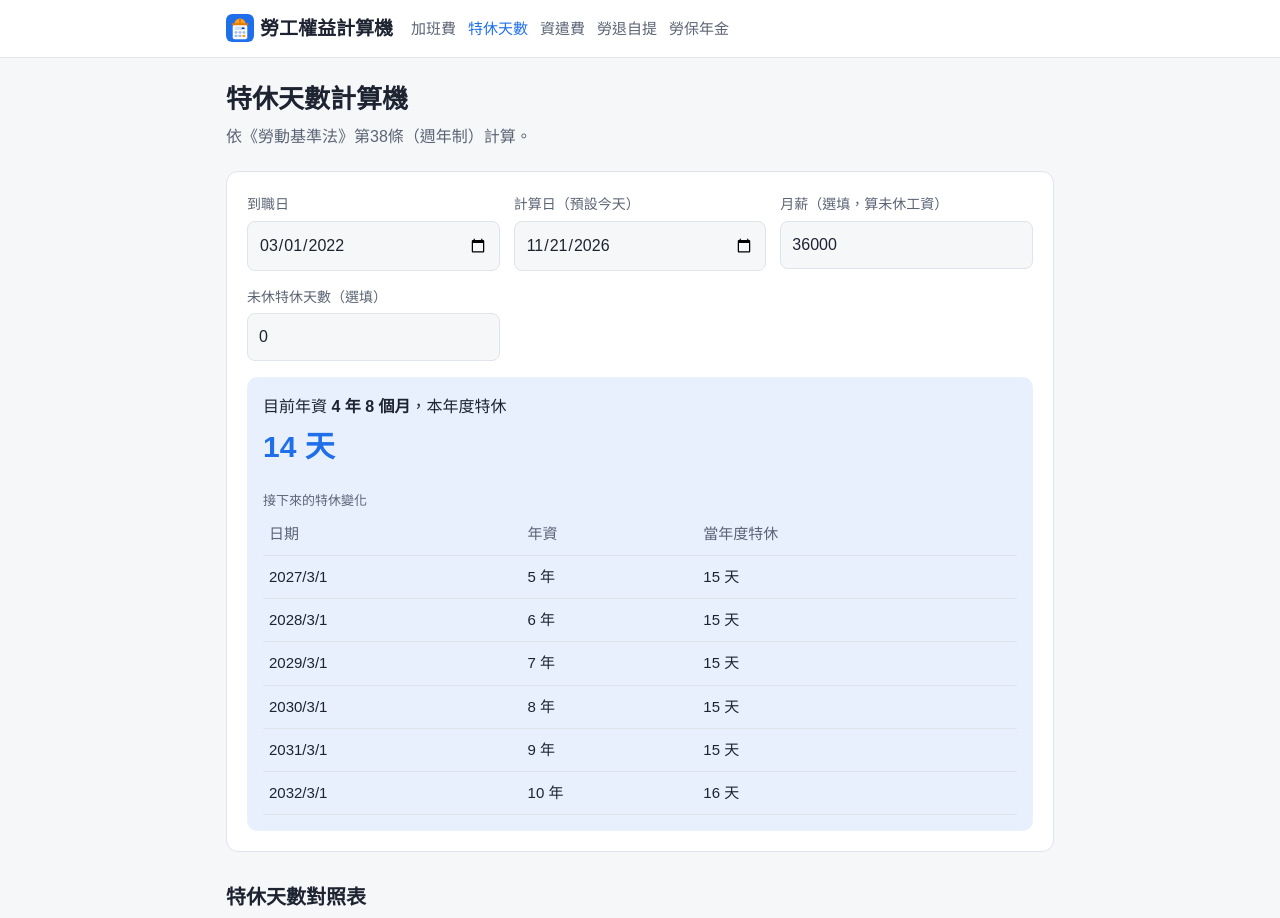
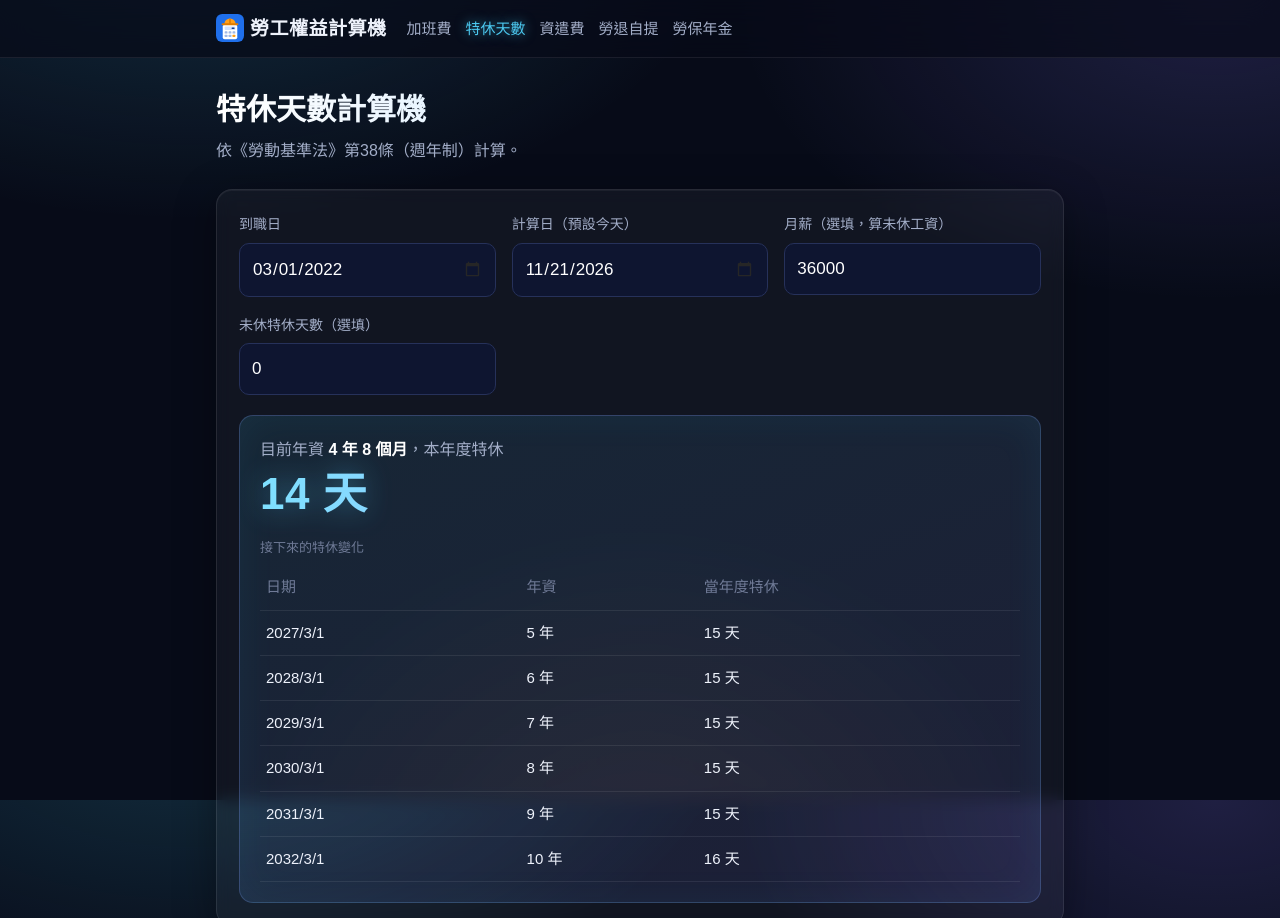
Before and after one commit to chengcheming-ai/labor-calculator, a plain HTML site: page annual-leave/index.html in a window 1280 px wide. Shown: the top 918 px of the page. Drawn offline with Linux system fonts and the light colour scheme.

Commit message:
改為深色沉浸風格，結果數字加入滾動與發光動畫
Co-Authored-By: Claude Opus 5.5 <noreply@anthropic.com>
Claude-Session: https://claude.ai/code/session_016huUGFrkXKPo439HKYg5u3

```diff
--- a/annual-leave/index.html
+++ b/annual-leave/index.html
@@ -1,4 +1,4 @@
-<!doctype html><html lang="zh-Hant-TW"><head><meta charset="utf-8"><meta name="viewport" content="width=device-width,initial-scale=1">
+<!doctype html><html lang="zh-Hant-TW"><head><meta charset="utf-8"><meta name="theme-color" content="#070b18"><meta name="viewport" content="width=device-width,initial-scale=1">
 <title>特休天數計算機｜勞工權益計算機</title><meta name="description" content="特休怎麼算？輸入到職日，依勞基法第38條自動計算今年特休天數、下一次特休何時增加，並可試算未休特休折算工資。"><link rel="canonical" href="https://chengcheming-ai.github.io/labor-calculator/annual-leave/">
 <meta property="og:title" content="特休天數計算機｜勞工權益計算機"><meta property="og:description" content="特休怎麼算？輸入到職日，依勞基法第38條自動計算今年特休天數、下一次特休何時增加，並可試算未休特休折算工資。"><meta property="og:type" content="website">
 <link rel="icon" href="../icon.svg" type="image/svg+xml"><link rel="apple-touch-icon" href="../apple-touch-icon.png"><link rel="stylesheet" href="../style.css"></head><body>
--- a/common.js
+++ b/common.js
@@ -2,3 +2,32 @@ const $=id=>document.getElementById(id);
 const num=id=>{const v=parseFloat(String($(id).value).replace(/,/g,''));return isNaN(v)?0:v};
 const fmt=n=>Math.round(n).toLocaleString('zh-TW');
 function bind(fn){document.querySelectorAll('input,select').forEach(e=>e.addEventListener('input',fn));fn()}
+
+/* 結果數字滾動動畫：.big 內容一變動，數字就從舊值滾到新值，並發光一下 */
+(()=>{
+  const RE=/-?\d[\d,]*(\.\d+)?/;
+  const reduce=matchMedia('(prefers-reduced-motion: reduce)').matches;
+  const parse=t=>{const m=String(t).match(RE);return m?parseFloat(m[0].replace(/,/g,'')):null};
+  function run(el){
+    const target=el.textContent;
+    if(target===el._shown)return;
+    const to=parse(target),from=el._val??0;
+    el.classList.remove('pop');void el.offsetWidth;el.classList.add('pop');
+    cancelAnimationFrame(el._raf);
+    if(to===null||reduce){el._val=to??0;el._shown=target;return}
+    const m=target.match(RE),dec=m[1]?m[1].length-1:0,t0=performance.now(),dur=650;
+    const step=now=>{
+      const p=Math.min((now-t0)/dur,1),e=1-Math.pow(1-p,3),v=from+(to-from)*e;
+      el._val=v;
+      el._shown=p<1?target.replace(RE,v.toLocaleString('zh-TW',{minimumFractionDigits:dec,maximumFractionDigits:dec})):target;
+      el.textContent=el._shown;
+      if(p<1)el._raf=requestAnimationFrame(step);else el._val=to;
+    };
+    el._raf=requestAnimationFrame(step);
+  }
+  const init=()=>document.querySelectorAll('.big').forEach(el=>{
+    run(el);
+    new MutationObserver(()=>run(el)).observe(el,{childList:true,characterData:true,subtree:true});
+  });
+  document.readyState==='loading'?document.addEventListener('DOMContentLoaded',init):init();
+})();
--- a/style.css
+++ b/style.css
@@ -1,17 +1,83 @@
-:root{--bg:#f6f7f9;--card:#fff;--fg:#1d2330;--mut:#5b6474;--acc:#1f6feb;--acc2:#e8f0fe;--line:#dfe3ea;--ok:#0f7b45}
-@media (prefers-color-scheme:dark){:root{--bg:#12151b;--card:#1b1f27;--fg:#e6e9ef;--mut:#9aa3b2;--acc:#5b9bff;--acc2:#1e2a40;--line:#2c3340;--ok:#3ccf8e}}
-*{box-sizing:border-box}body{margin:0;background:var(--bg);color:var(--fg);font:16px/1.75 "Noto Sans TC","Microsoft JhengHei","PingFang TC",sans-serif}
-header{background:var(--card);border-bottom:1px solid var(--line)}header .in,main,footer .in{max-width:860px;margin:0 auto;padding:0 16px}
-header .in{display:flex;flex-wrap:wrap;align-items:center;gap:8px 18px;padding-top:12px;padding-bottom:12px}
-.logo{font-weight:700;font-size:19px;color:var(--fg);text-decoration:none}nav a{color:var(--mut);text-decoration:none;font-size:15px;margin-right:12px}nav a:hover,nav a.on{color:var(--acc)}
-main{padding-top:24px;padding-bottom:40px}h1{font-size:26px;line-height:1.35;margin:0 0 6px}.lead{color:var(--mut);margin:0 0 20px}
-.card{background:var(--card);border:1px solid var(--line);border-radius:12px;padding:20px;margin-bottom:20px}
-.grid{display:grid;grid-template-columns:repeat(auto-fit,minmax(220px,1fr));gap:14px}
-label{display:block;font-size:14px;color:var(--mut);margin-bottom:4px}input,select{width:100%;font:inherit;padding:9px 11px;border:1px solid var(--line);border-radius:8px;background:var(--bg);color:var(--fg)}
-input:focus,select:focus{outline:2px solid var(--acc);border-color:transparent}
-.res{background:var(--acc2);border-radius:10px;padding:16px;margin-top:16px}.big{font-size:30px;font-weight:700;color:var(--acc)}
-table{width:100%;border-collapse:collapse;font-size:15px}th,td{border-bottom:1px solid var(--line);padding:8px 6px;text-align:left}th{color:var(--mut);font-weight:500}td.n{text-align:right;font-variant-numeric:tabular-nums}
-.tools a{display:block;text-decoration:none;color:var(--fg)}.tools a:hover{border-color:var(--acc)}.tools b{color:var(--acc)}
-h2{font-size:20px;margin:28px 0 8px}.note{font-size:13px;color:var(--mut)}article p{margin:0 0 12px}
-footer{border-top:1px solid var(--line);color:var(--mut);font-size:13px;padding:18px 0}footer a{color:var(--mut)}
+:root{
+  color-scheme:dark;
+  --bg:#070b18;--card:rgba(255,255,255,.045);--card-b:rgba(255,255,255,.09);
+  --fg:#eef2fb;--mut:#a3aec8;--dim:#6f7a96;
+  --acc:#4cc9f0;--acc2:#8b7bff;--warm:#ffb347;
+  --in:#0e1530;--in-b:#26315a;--line:rgba(255,255,255,.08);
+}
+*{box-sizing:border-box}
+html{background:var(--bg)}
+body{margin:0;min-height:100vh;color:var(--fg);font:16px/1.75 "Noto Sans TC","Microsoft JhengHei","PingFang TC",sans-serif;
+  background:
+    radial-gradient(900px 500px at 15% -10%,rgba(76,201,240,.18),transparent 60%),
+    radial-gradient(800px 500px at 95% 0%,rgba(139,123,255,.18),transparent 60%),
+    radial-gradient(700px 600px at 50% 110%,rgba(255,179,71,.07),transparent 60%),
+    var(--bg);
+  background-attachment:fixed}
+
+/* 頁首 */
+header{position:sticky;top:0;z-index:10;background:rgba(7,11,24,.72);backdrop-filter:blur(14px);-webkit-backdrop-filter:blur(14px);border-bottom:1px solid var(--line)}
+header .in,main,footer .in{max-width:880px;margin:0 auto;padding:0 16px}
+header .in{display:flex;flex-wrap:wrap;align-items:center;gap:8px 20px;padding-top:12px;padding-bottom:12px}
+.logo{font-weight:700;font-size:19px;color:var(--fg);text-decoration:none;letter-spacing:.5px}
+nav a{color:var(--mut);text-decoration:none;font-size:15px;margin-right:14px;transition:color .2s}
+nav a:hover{color:var(--fg)}
+nav a.on{color:var(--acc);text-shadow:0 0 12px rgba(76,201,240,.6)}
+
+/* 標題 */
+main{padding-top:32px;padding-bottom:48px}
+h1{font-size:30px;line-height:1.3;margin:0 0 8px;font-weight:800;
+  background:linear-gradient(90deg,#fff 0%,#cfe9ff 55%,#bfb4ff 100%);-webkit-background-clip:text;background-clip:text;color:transparent}
+.lead{color:var(--mut);margin:0 0 24px}
+h2{font-size:20px;margin:32px 0 10px;color:#fff}
+h2::before{content:"";display:inline-block;width:4px;height:18px;border-radius:2px;margin-right:10px;vertical-align:-2px;background:linear-gradient(var(--acc),var(--acc2))}
+
+/* 卡片 */
+.card{background:var(--card);border:1px solid var(--card-b);border-radius:16px;padding:22px;margin-bottom:22px;
+  box-shadow:0 10px 40px rgba(0,0,0,.35),inset 0 1px 0 rgba(255,255,255,.05);backdrop-filter:blur(8px);-webkit-backdrop-filter:blur(8px)}
+.grid{display:grid;grid-template-columns:repeat(auto-fit,minmax(220px,1fr));gap:16px}
+
+/* 表單 */
+label{display:block;font-size:14px;color:var(--mut);margin-bottom:6px}
+input,select{width:100%;font:inherit;font-size:17px;padding:10px 12px;border:1px solid var(--in-b);border-radius:10px;background:var(--in);color:#fff;transition:border-color .2s,box-shadow .2s}
+input:hover,select:hover{border-color:#3a4a80}
+input:focus,select:focus{outline:none;border-color:var(--acc);box-shadow:0 0 0 3px rgba(76,201,240,.22),0 0 18px rgba(76,201,240,.25)}
+input::-webkit-calendar-picker-indicator{filter:invert(.85)}
+select option{background:#0e1530;color:#fff}
+
+/* 結果區 */
+.res{position:relative;margin-top:20px;padding:20px;border-radius:14px;color:var(--mut);
+  background:linear-gradient(160deg,rgba(76,201,240,.10),rgba(139,123,255,.10));border:1px solid rgba(124,170,255,.25);
+  box-shadow:inset 0 0 40px rgba(76,201,240,.06)}
+.res b{color:#fff}
+.res p{color:var(--fg)}
+.big{font-size:44px;line-height:1.2;font-weight:800;margin:4px 0 10px;font-variant-numeric:tabular-nums;letter-spacing:.5px;
+  background:linear-gradient(90deg,#7ee0ff,#b9a8ff);-webkit-background-clip:text;background-clip:text;color:transparent;
+  filter:drop-shadow(0 0 14px rgba(76,201,240,.45));transition:filter .3s}
+.big.pop{animation:pop .55s ease-out}
+@keyframes pop{0%{transform:scale(.96);filter:drop-shadow(0 0 28px rgba(126,224,255,.95))}60%{transform:scale(1.03)}100%{transform:scale(1);filter:drop-shadow(0 0 14px rgba(76,201,240,.45))}}
+@media (prefers-reduced-motion:reduce){.big.pop{animation:none}}
+
+/* 表格 */
+table{width:100%;border-collapse:collapse;font-size:15px}
+th,td{border-bottom:1px solid var(--line);padding:9px 6px;text-align:left}
+th{color:var(--dim);font-weight:500}
+td{color:var(--fg)}
+td.n{text-align:right;font-variant-numeric:tabular-nums;color:#fff;font-weight:600}
+.res td.n{color:#9ee6ff}
+caption{padding-bottom:6px}
+
+/* 首頁工具卡 */
+.tools a{display:block;text-decoration:none;color:var(--fg);transition:transform .2s,border-color .2s,box-shadow .2s}
+.tools a:hover{transform:translateY(-3px);border-color:rgba(76,201,240,.5);box-shadow:0 14px 40px rgba(0,0,0,.45),0 0 24px rgba(76,201,240,.18)}
+.tools b{color:var(--acc);font-size:18px}
 .tools .card{margin:0}
+.tools{margin-bottom:22px}
+
+/* 文章與頁尾 */
+.note{font-size:13px;color:var(--dim)}
+article p{margin:0 0 14px;color:#d6dcea}
+article b{color:#fff}
+a{color:var(--acc)}
+footer{border-top:1px solid var(--line);color:var(--dim);font-size:13px;padding:22px 0}
+footer a{color:var(--mut)}
```
Also changed, not shown: about/index.html (+1 -1 lines), index.html (+1 -1 lines), labor-insurance/index.html (+1 -1 lines), overtime/index.html (+1 -1 lines), pension/index.html (+1 -1 lines), privacy/index.html (+1 -1 lines), severance/index.html (+1 -1 lines).
